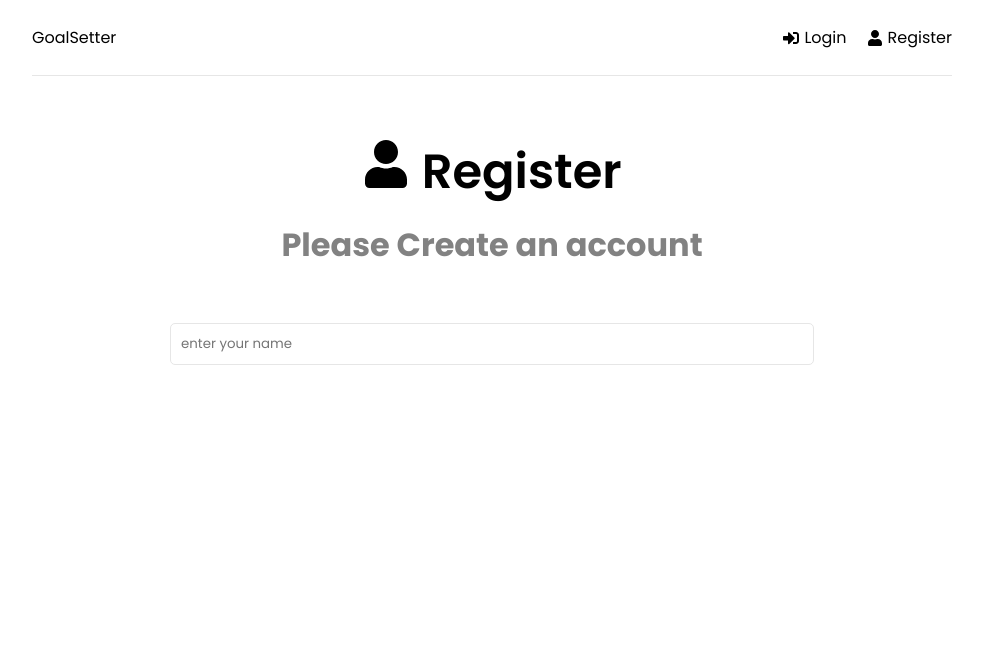
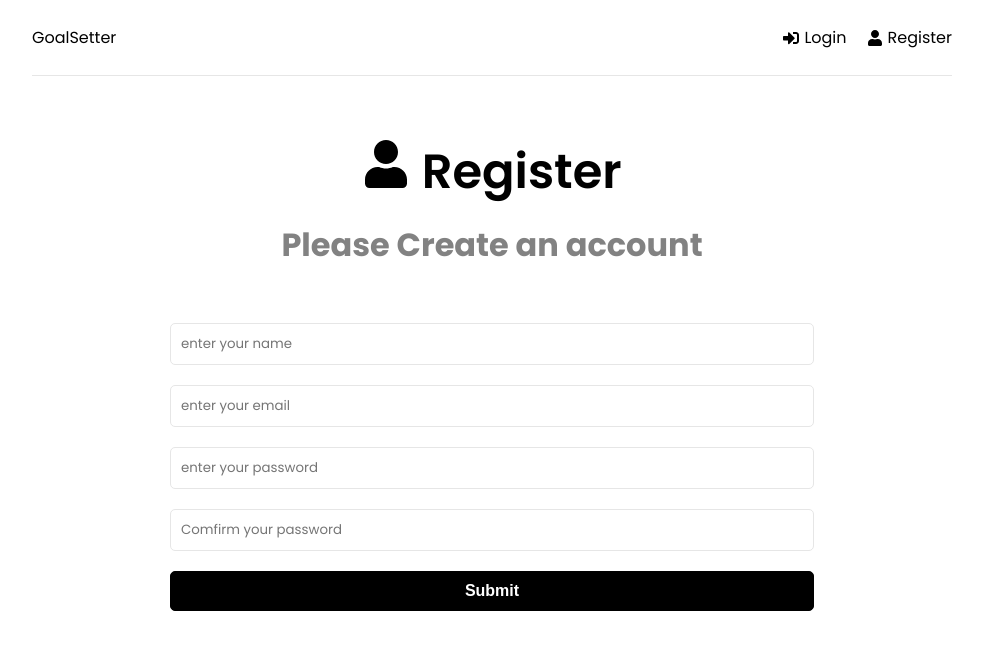
Before and after one commit to ahmedabukar01/Learn-the-MERN-Stack, a React (Create React App) app in the folder frontend/: page /register in a window 1280 px wide. Shown: the top 650 px of the page, without its empty margins (148-1131 px from the left). Built offline with nearby package versions, Linux system fonts and the light colour scheme.

Commit message:
register

```diff
--- a/frontend/src/pages/Register.jsx
+++ b/frontend/src/pages/Register.jsx
@@ -11,8 +11,14 @@
 
   const {name, email, password, password2} = formData;
 
-  const onChange = ()=>{
+  const onChange = (e)=>{
+    setFormData((prevState)=>({
+      ...prevState, [e.target.name]: e.target.value,
+    }))
 
+  }
+  const onSubmit = (e) => {
+    e.preventDefault();
   }
 
   return (
@@ -23,11 +29,29 @@
     </section>
 
     <section className="form">
-      <form>
+      <form onSubmit={onSubmit}>
         <div className="form-group">
           <input type="text" className="form-control"
             id="name" name="name" value={name}
             placeholder="enter your name" onChange={onChange}/>
+        </div>
+        <div className="form-group">
+          <input type="email" className="form-control"
+            id="email" name="email" value={email}
+            placeholder="enter your email" onChange={onChange}/>
+        </div>
+        <div className="form-group">
+          <input type="password" className="form-control"
+            id="password" name="password" value={password}
+            placeholder="enter your password" onChange={onChange}/>
+        </div>
+        <div className="form-group">
+          <input type="password" className="form-control"
+            id="password2" name="password2" value={password2}
+            placeholder="Comfirm your password" onChange={onChange}/>
+        </div>
+        <div className="form-group">
+          <button type="submit" className='btn btn-block'>Submit</button>
         </div>
       </form>
     </section>
```
